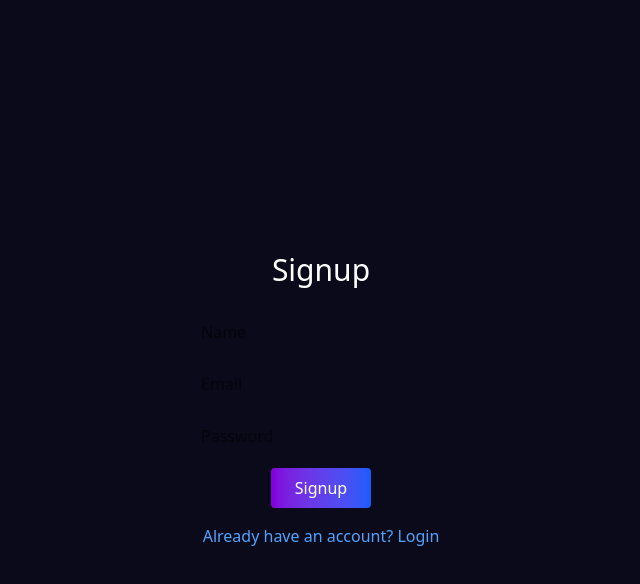
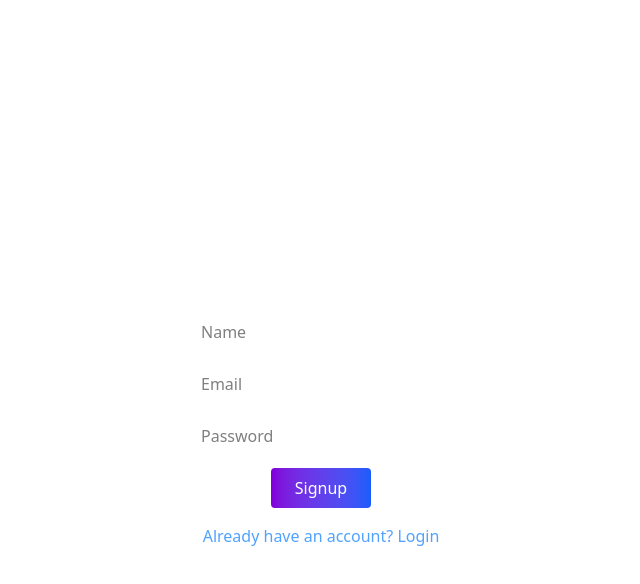
Before and after one commit to AbishaWB11/cinebinge, a React (Vite) app in the folder cinebingeFrontend/: page / in a window 1280 px wide. Both pictures are taken after a click on the element "Don’t have an account? Sign up". Shown: the top 584 px of the page, without its empty margins (319-959 px from the left). Built offline with nearby package versions, Linux system fonts and the light colour scheme.

Commit message:
fixed new issues'

```diff
--- a/cinebingeFrontend/src/components/Signup.jsx
+++ b/cinebingeFrontend/src/components/Signup.jsx
@@ -37,7 +37,7 @@
     };
 
     return (
-        <div className="min-h-screen flex flex-col justify-center items-center bg-[#0a0a1a] text-white">
+        <div className="min-h-screen flex flex-col justify-center items-center bg-white text-white rounded p-8">
 
             <h1 className="text-3xl mb-6">Signup</h1>
 
```
